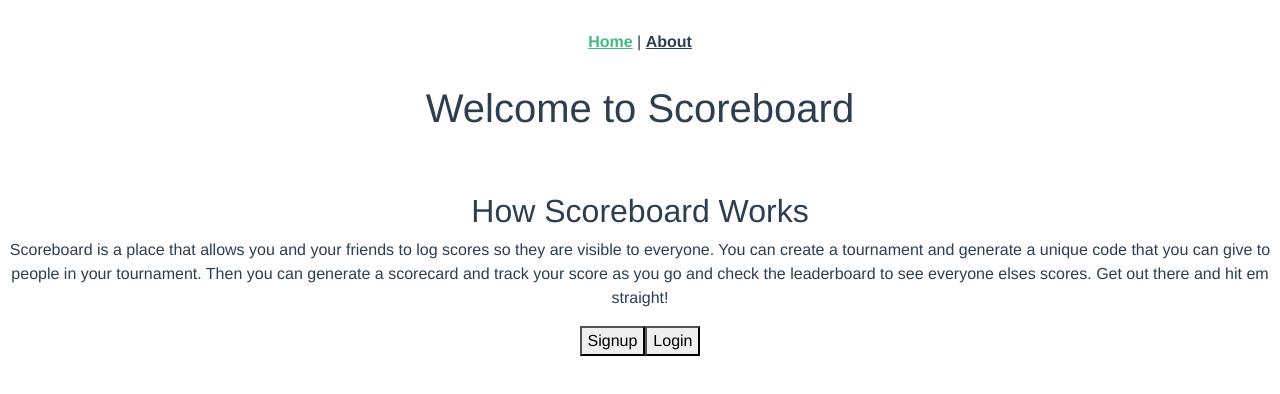
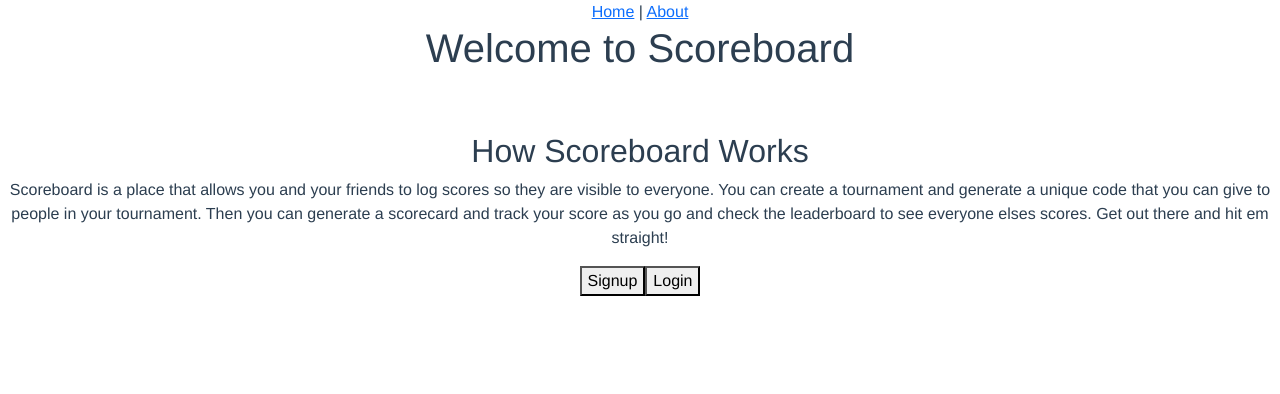
Before and after one commit to SymensJeffrey/golf_vue, a Vue app: page / in a window 1280 px wide. Shown: the top 394 px of the page. Built offline with nearby package versions, Linux system fonts and the light colour scheme.

Commit message:
remove default nav bar css

```diff
--- a/src/App.vue
+++ b/src/App.vue
@@ -18,19 +18,6 @@
   text-align: center;
   color: #2c3e50;
 }
-
-#nav {
-  padding: 30px;
-}
-
-#nav a {
-  font-weight: bold;
-  color: #2c3e50;
-}
-
-#nav a.router-link-exact-active {
-  color: #42b983;
-}
 </style>
 
 <script>
```
